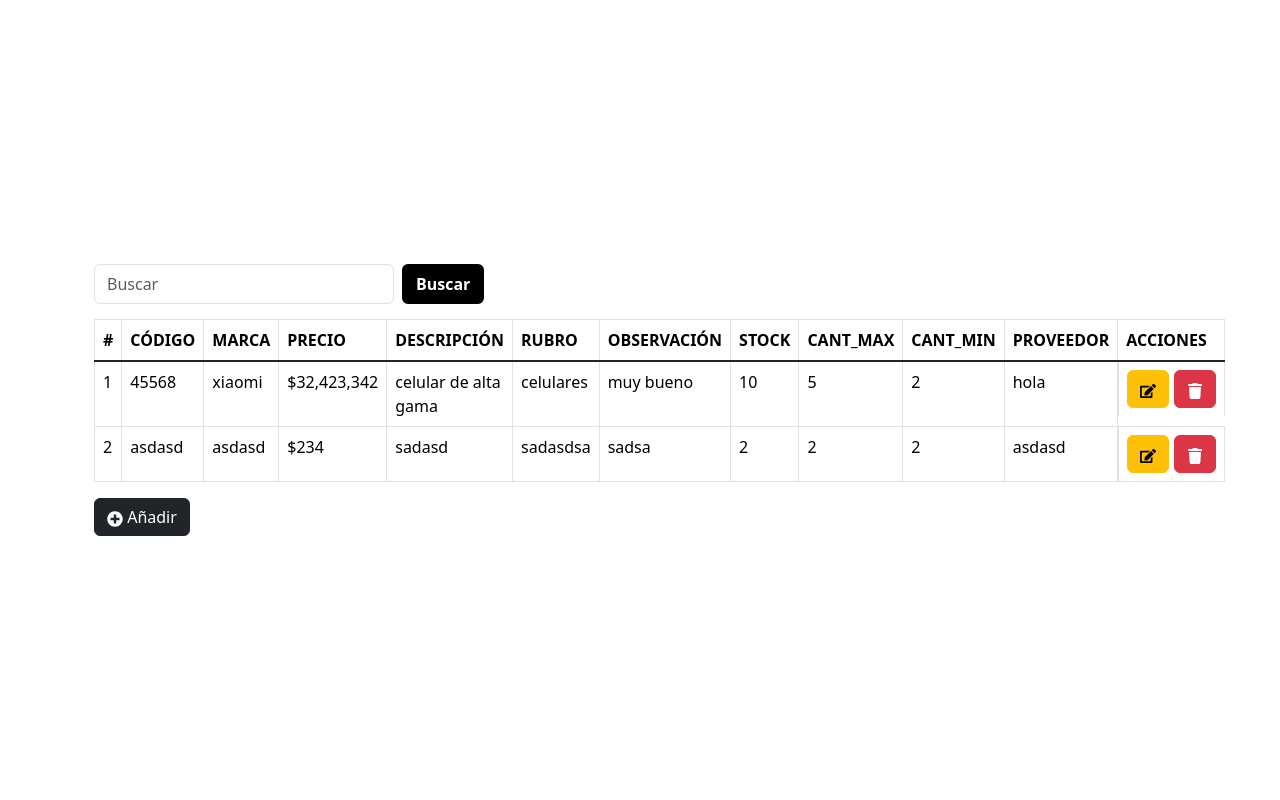
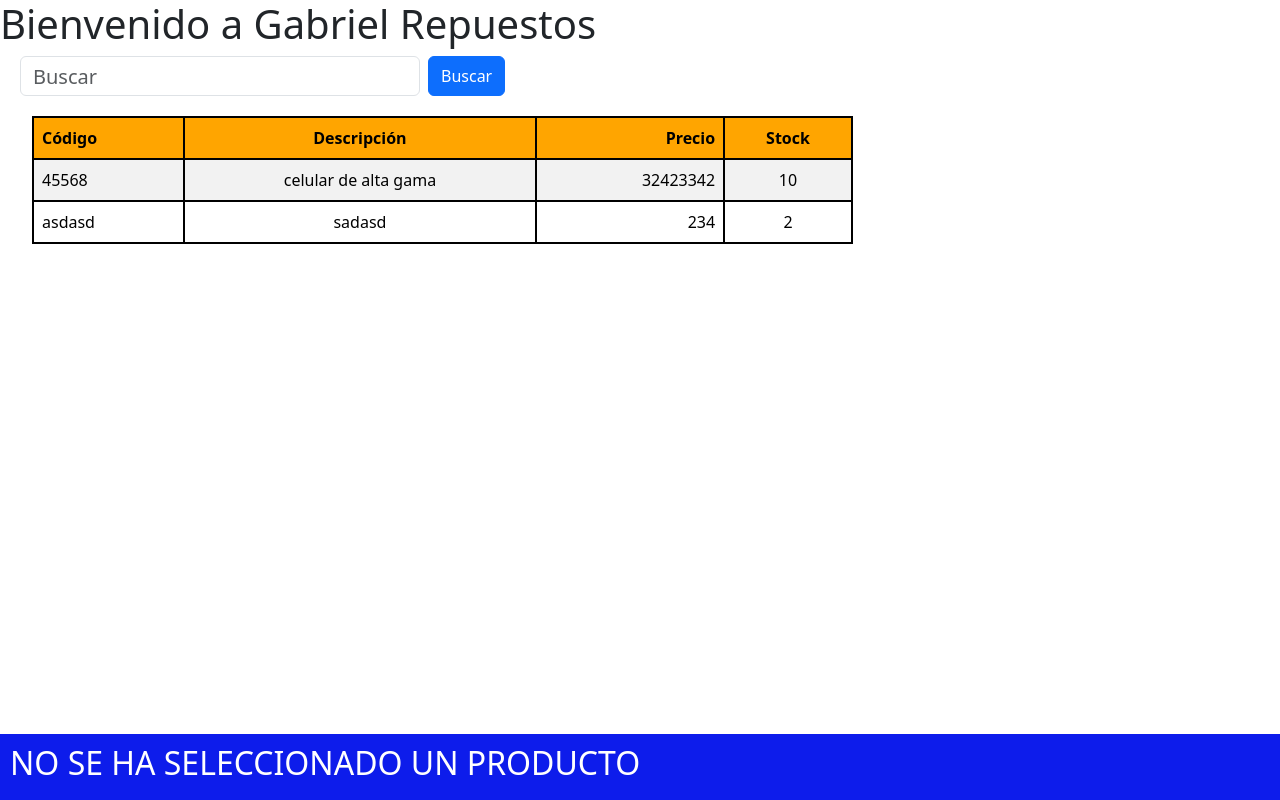
Before and after one commit to Ramiro-Romano/Gabriel-Repuestos, a React (Create React App) app: page / in a window 1280 px wide. Built offline with nearby package versions, Linux system fonts and the light colour scheme; data requests are answered from the project's data file.

Commit message:
se modifico un poco el css de inferior

```diff
--- a/src/App.js
+++ b/src/App.js
@@ -1,9 +1,9 @@
-import Administrador from './Home/Administrador';
+import Home from './Home/Home';
 
 function App() {
   return (
     <div className="App">
-      <Administrador/>
+      <Home/>
     </div>
   );
 }
--- /dev/null
+++ b/src/Components/Buscador/Buscador.css
@@ -0,0 +1,71 @@
+.d-flex .form-control {
+    width: 350px;
+    font-size: 18px;
+    height: 40px;
+}
+
+.d-flex .btn-outline-success {
+    font-size: 16px;
+    font-weight: bold;
+    vertical-align: top;
+}
+
+.d-flex .btn-outline-success:hover,
+.d-flex .btn-outline-success:active,
+.d-flex .btn-outline-success:focus {
+    background-color: blue;
+    border-color: blue;
+    color: white;
+}
+
+.search-button {
+    font-size: 18px;
+    font-weight: bold;
+    background-color: blue;
+    border: 2px solid black;
+    height: 40px;
+    vertical-align: top;
+}
+
+.search-button:hover,
+.search-button:active {
+    background-color: darkblue;
+    border: 2px solid darkblue;
+    color: white;
+}
+
+.d-flex .form-control {
+    width: 350px;
+    font-size: 18px;
+    height: 40px;
+}
+
+.d-flex .btn-outline-success {
+    font-size: 16px;
+    font-weight: bold;
+    vertical-align: top;
+}
+
+.d-flex .btn-outline-success:hover,
+.d-flex .btn-outline-success:active,
+.d-flex .btn-outline-success:focus {
+    background-color: blue;
+    border-color: blue;
+    color: white;
+}
+
+.search-button {
+    font-size: 18px;
+    font-weight: bold;
+    background-color: blue;
+    border: 2px solid black;
+    height: 40px;
+    vertical-align: top;
+}
+
+.search-button:hover,
+.search-button:active {
+    background-color: darkblue;
+    border: 2px solid darkblue;
+    color: white;
+}
--- /dev/null
+++ b/src/Components/Buscador/Buscador.jsx
@@ -0,0 +1,39 @@
+import React, { useState } from 'react';
+import { Button, Form } from 'react-bootstrap';
+import './Buscador.css';
+import axios from 'axios';
+
+function Buscador({ onSearch }) {
+  const [codigo, setCodigo] = useState('');
+
+  const handleSearch = async () => {
+    try {
+      const response = await axios.get(`http://localhost:3000/productos?codigo=${codigo}`);
+      onSearch(response.data);
+    } catch (error) {
+      console.error('Error al buscar:', error);
+      onSearch([]); // Limpiar la grilla en caso de error
+    }
+  };
+
+  return (
+    <div className="search-container" style={{ textAlign: 'left', marginBottom: '20px', marginLeft: '20px' }}>
+      <Form className="d-flex">
+        <Form.Control
+          type="search"
+          placeholder="Buscar"
+          className="me-2"
+          aria-label="Search"
+          style={{ width: '400px', fontSize: '20px' }}
+          value={codigo}
+          onChange={(e) => setCodigo(e.target.value)}
+        />
+        <Button variant="primary" className="search-button" onClick={handleSearch}>
+          Buscar
+        </Button>
+      </Form>
+    </div>
+  );
+}
+
+export default Buscador;
--- /dev/null
+++ b/src/Components/Grilla/Grilla.jsx
@@ -0,0 +1,38 @@
+import React, { useContext } from 'react';
+import { Table, Container } from 'react-bootstrap';
+import { DatosContext } from '../../context/DatosContext'; // Importa el contexto
+
+const Grilla = ({ productos }) => {
+  const { actualizarProductoSeleccionado } = useContext(DatosContext); // Obtiene la función del contexto para actualizar el producto seleccionado
+
+  const handleClickFila = (producto) => {
+    actualizarProductoSeleccionado(producto); // Actualiza el producto seleccionado en el contexto al hacer clic en una fila
+  };
+
+  return (
+    <Container fluid style={{ width: '66%', marginLeft: '20px' }}>
+      <Table striped bordered hover style={{ width: '100%' }}>
+        <thead>
+          <tr>
+            <th style={{ backgroundColor: 'orange', border: '2px solid black', textAlign: 'left' }}>Código</th>
+            <th style={{ backgroundColor: 'orange', border: '2px solid black', textAlign: 'center' }}>Descripción</th>
+            <th style={{ backgroundColor: 'orange', border: '2px solid black', textAlign: 'right' }}>Precio</th>
+            <th style={{ backgroundColor: 'orange', border: '2px solid black', textAlign: 'center' }}>Stock</th>
+          </tr>
+        </thead>
+        <tbody>
+          {productos.map((producto) => (
+            <tr key={producto.codigo} onClick={() => handleClickFila(producto)}>
+              <td style={{ border: '2px solid black', textAlign: 'left' }}>{producto.codigo}</td>
+              <td style={{ border: '2px solid black', textAlign: 'center' }}>{producto.descripcion}</td>
+              <td style={{ border: '2px solid black', textAlign: 'right' }}>{producto.precio}</td>
+              <td style={{ border: '2px solid black', textAlign: 'center' }}>{producto.stock}</td>
+            </tr>
+          ))}
+        </tbody>
+      </Table>
+    </Container>
+  );
+};
+
+export default Grilla;
--- a/src/Components/Inferior.css
+++ b/src/Components/Inferior.css
@@ -11,47 +11,52 @@
 
 
 .row1 {
-
     display: flex;
     justify-content: space-between;
     margin: 10px;
 }
+
+
 .col-uno-uno{
-
     margin: 5px;
 }
+
+
 .producto-label{
     font-size: 25px;
     font-weight: bold;
+    color:#ffffff
+}
 
+
+.NoProduct{
+    color: #ffffff;
 }
-.gabriel-button{
-    background-color: orange;
-    color: black;
-    padding: 12px 20px;
-    border: none;
+
+
+
+.col-uno-dos {
+    margin: 2px;
+    margin-top: 1px;
+}
+
+
+.texto-precio {
+    background-color: rgb(0, 0, 0);
+    color: rgb(255, 94, 0);
+    padding: 10px;
     border-radius: 4px;
-    cursor: pointer;
-    font-size: 18px;
+}
 
-}
-.col-uno-dos{
-
-    margin: 5px;
-    margin-top: 15px;
-}
-.texto-precio {
-    background-color: white;
-    color: orange;
-    padding: 10px;
-       border-radius: 4px;
-}
 .texto-dinero {
     background-color: orange;
-    color: white;
+    color: rgb(0, 0, 0);
     padding: 10px;
     border-radius: 3px;
+    margin-left: 5px;
 }
+
+
 .col-uno-tres{
 
     margin: 5px;
--- a/src/Components/Inferior/Inferior.jsx
+++ b/src/Components/Inferior/Inferior.jsx
@@ -1,95 +1,82 @@
-import React, { useState } from 'react';
+import React, { useContext } from 'react';
+import { DatosContext } from '../../context/DatosContext'; // Importa el contexto
 import '../Inferior.css';
 
-const Inferior = ({ producto }) => {
-    /*const [codigo, setCodigo] = useState(producto.codigo || '');
-    console.log(codigo)
-    const [stock, setStock] = useState(producto.stock || '');
-    const [descripcion, setDescripcion] = useState(producto.descripcion || '');
-    const [rubro, setRubro] = useState(producto.rubro || '');
-    const [marca, setMarca] = useState(producto.marca || '');
-    const [observaciones, setObservaciones] = useState(producto.observaciones || '');
-    const [cantMin, setCantMin] = useState(producto.cantMin || '');
-    const [cantMax, setCantMax] = useState(producto.cantMax || '');
-    const [proveedor, setProveedor] = useState(producto.proveedor || '');
-    const [precio, setPrecio] = useState(producto.precio || ''); */
+const Inferior = () => {
+  const { productoSeleccionado } = useContext(DatosContext); // Obtiene el producto seleccionado desde el contexto
 
   return (
     <div className="containerpadre">
-
+      {productoSeleccionado ? (
+        <div>
           <div className="row1">
             <div className="col-uno-uno">
-                    <button className="gabriel-button">Gabriel</button>
-                    <label className="producto-label">Productos</label>
+              <label className="producto-label">Producto</label>
             </div>
 
-                <div className="col-uno-tres">
-                    <span role="img" aria-label="Carrito" className="icono-carrito">
-                        🛒
-                    </span>
-                    <label className="texto-periodo">Periodo Actual</label>
-                </div>
-
-                <div className='col-uno-dos'>
+            <div className="col-uno-dos">
               <label className="texto-precio">Precio de venta</label>
-                    <label className="texto-dinero">{producto[0].precio}</label>
+              <label className="texto-dinero">{productoSeleccionado.precio}</label>
             </div>
           </div>
 
-            <div className='row2'>
-                <div className='col-dos-uno'>
-                    <div className='subcontainer'>
-                        <label className='lbl'>codigo</label>
-                        <label>{producto[0].codigo}</label>
+          <div className="row2">
+            <div className="col-dos-uno">
+              <div className="subcontainer">
+                <label className="lbl">Código</label>
+                <label>{productoSeleccionado.codigo}</label>
               </div>
 
-                    <div className='subcontainer'>
-                        <label className='lbl'>stock</label>
-                        <label>{producto[0].stock}</label>
+              <div className="subcontainer">
+                <label className="lbl">Stock</label>
+                <label>{productoSeleccionado.stock}</label>
               </div>
 
-                    <div className='subcontainer'>
-                        <label className='lbl'>descripcion</label>
-                        <label>{producto[0].descripcion}</label>
+              <div className="subcontainer">
+                <label className="lbl">Descripción</label>
+                <label>{productoSeleccionado.descripcion}</label>
               </div>
             </div>
 
-                <div className='col-dos-dos'>
-                    <div className='subcontainer'>
-                        <label className='lbl'>Rubro</label>
-                        <label>{producto[0].rubro}</label>
+            <div className="col-dos-dos">
+              <div className="subcontainer">
+                <label className="lbl">Rubro</label>
+                <label>{productoSeleccionado.rubro}</label>
               </div>
 
-                    <div className='subcontainer'>
-                        <label className='lbl'>Marca</label>
-                        <label>{producto[0].marca}</label>
+              <div className="subcontainer">
+                <label className="lbl">Marca</label>
+                <label>{productoSeleccionado.marca}</label>
               </div>
 
-                    <div className='subcontainer'>
-                        <label className='lbl'>Observaciones</label>
-                        <label>{producto[0].observaciones}</label>
+              <div className="subcontainer">
+                <label className="lbl">Observaciones</label>
+                <label>{productoSeleccionado.observaciones}</label>
               </div>
             </div>
 
-                <div className='col-dos-tres'>
-                    <div className='subcontainer'>
-                        <label className='lbl'>Cant_min</label>
-                        <label>{producto[0].cantMin}</label>
+            <div className="col-dos-tres">
+              <div className="subcontainer">
+                <label className="lbl">Cant_min</label>
+                <label>{productoSeleccionado.cant_min}</label>
               </div>
 
-                    <div className='subcontainer'>
-                        <label className='lbl'>Cant_max</label>
-                        <label>{producto[0].cantMax}</label>
+              <div className="subcontainer">
+                <label className="lbl">Cant_max</label>
+                <label>{productoSeleccionado.cant_max}</label>
               </div>
 
-                    <div className='subcontainer'>
-                        <label className='lbl'>Proveedor</label>
-                        <label>{producto[0].proveedor}</label>
+              <div className="subcontainer">
+                <label className="lbl">Proveedor</label>
+                <label>{productoSeleccionado.proveedor}</label>
               </div>
             </div>
           </div>
         </div>
-
+      ) : (
+        <h2 className='NoProduct'>NO SE HA SELECCIONADO UN PRODUCTO</h2>
+      )}
+    </div>
   );
 };
 
--- /dev/null
+++ b/src/Home/GrillaYBuscador.jsx
@@ -0,0 +1,41 @@
+import React, { useState, useEffect, useContext } from 'react';
+import Grilla from '../Components/Grilla/Grilla';
+import Buscador from '../Components/Buscador/Buscador';
+import axios from 'axios';
+import { DatosContext } from '../context/DatosContext'; // Importa el contexto
+
+const GrillaYBuscador = () => {
+  const { actualizarProductoSeleccionado } = useContext(DatosContext); // Obtiene la función del contexto
+  const [productos, setProductos] = useState([]);
+
+  useEffect(() => {
+    const fetchData = async () => {
+      try {
+        const response = await axios.get('http://localhost:3000/productos');
+        setProductos(response.data);
+      } catch (error) {
+        console.error('Error al obtener datos:', error);
+      }
+    };
+
+    fetchData();
+  }, []);
+
+  const handleSearch = (result) => {
+    setProductos(result);
+  };
+
+  const handleClickFila = (producto) => {
+    actualizarProductoSeleccionado(producto); // Actualiza el producto seleccionado en el contexto
+  };
+
+  return (
+    <div>
+      <h1>Bienvenido a Gabriel Repuestos</h1>
+      <Buscador onSearch={handleSearch} />
+      <Grilla productos={productos} onRowClick={handleClickFila} />
+    </div>
+  );
+};
+
+export default GrillaYBuscador;
--- /dev/null
+++ b/src/Home/Home.jsx
@@ -0,0 +1,17 @@
+import React from 'react';
+import Inferior from '../Components/Inferior/Inferior';
+import GrillaYBuscador from './GrillaYBuscador';
+import { DatosProvider } from '../context/DatosContext'; // Importa el proveedor del contexto
+
+const Home = () => {
+  return (
+    <DatosProvider> {/* Envuelve tus componentes con el proveedor del contexto */}
+      <div>
+        <GrillaYBuscador />
+        <Inferior />
+      </div>
+    </DatosProvider>
+  );
+};
+
+export default Home;
--- /dev/null
+++ b/src/context/DatosContext.jsx
@@ -0,0 +1,24 @@
+import React, { createContext, useState } from 'react';
+
+const DatosContext = createContext();
+
+const DatosProvider = ({ children }) => {
+  const [productoSeleccionado, setProductoSeleccionado] = useState(null);
+
+  const actualizarProductoSeleccionado = (producto) => {
+    setProductoSeleccionado(producto);
+  };
+
+  return (
+    <DatosContext.Provider
+      value={{
+        productoSeleccionado,
+        actualizarProductoSeleccionado,
+      }}
+    >
+      {children}
+    </DatosContext.Provider>
+  );
+};
+
+export { DatosProvider, DatosContext };
--- a/src/index.js
+++ b/src/index.js
@@ -2,10 +2,11 @@ import React from 'react';
 import ReactDOM from 'react-dom/client';
 import App from './App';
 import 'bootstrap/dist/css/bootstrap.css';
+import { DatosProvider } from './context/DatosContext';
 
 const root = ReactDOM.createRoot(document.getElementById('root'));
 root.render(
-  <React.StrictMode>
+  <DatosProvider>
     <App />
-  </React.StrictMode>
+  </DatosProvider>
 );
```
Also changed, not shown: src/Home/DetallesProducto.jsx (deleted, +0 -43 lines), src/Components/Grilla/Grilla.css (added). Lines whose indentation alone changed are shown as unchanged.
